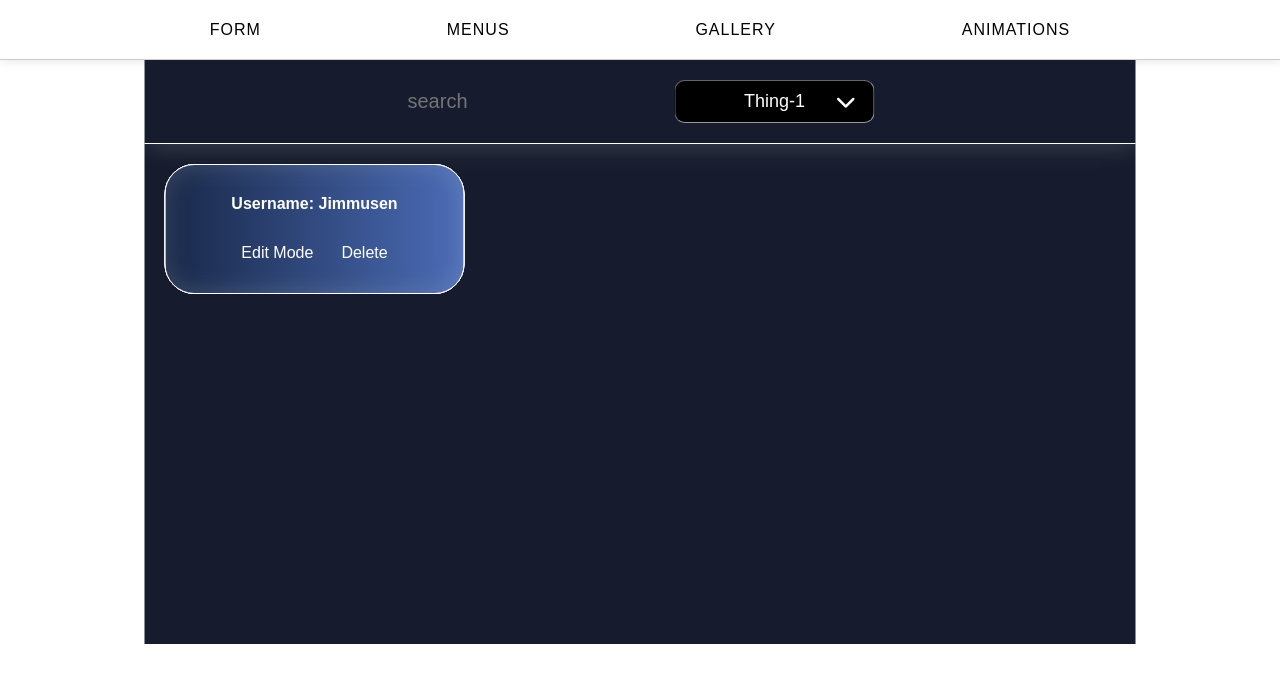
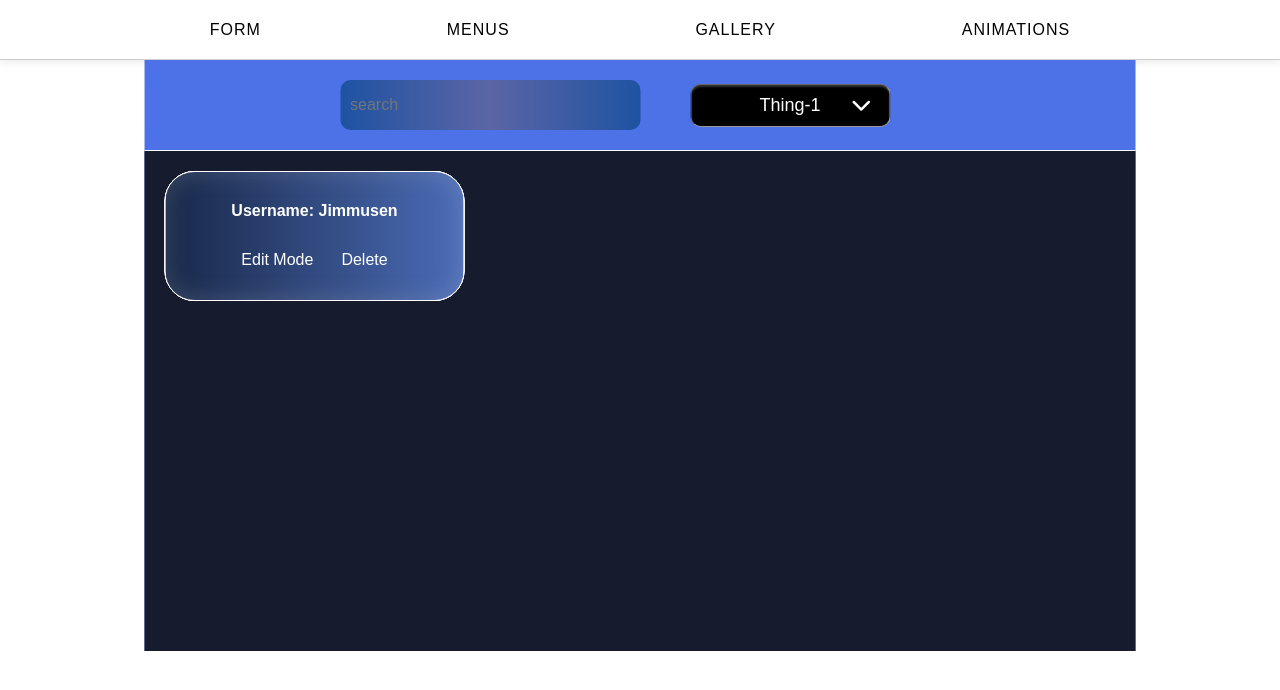
Before and after one commit to savus/testing-vite-react, a React (Vite) app: page / in a window 1280 px wide. Shown: the top 690 px of the page. Built offline with nearby package versions, Linux system fonts and the light colour scheme; data requests are answered from the project's data file.

Commit message:
More styles to the user section

```diff
--- a/src/css/theme.css
+++ b/src/css/theme.css
@@ -7,6 +7,7 @@
   --color-text-light: #dadce1;
   --bg-showcase: #161c2d;
   --bg-showcase-panel: #22262e;
+  --bg-showcase-header: #4d71e6;
   --color-showcase: #fff;
 
   --grad-1: linear-gradient(to right, #182848, #4b6cb7);
--- a/src/css/user-section.css
+++ b/src/css/user-section.css
@@ -1,65 +1,46 @@
 .user-section {
   min-width: 991px;
-  background-color: var(--bg-showcase);
+  background-color: var(--bg-showcase-header);
 }
 
 .user-section * {
   color: var(--color-showcase);
 }
 
-.user-format-controls {
+.user-section .user-format-controls {
   padding: var(--size-20) 0;
   border-bottom: 1px solid var(--bg-primary);
   box-shadow: 1px 0px 25px 0px rgba(255, 255, 255, 0.2);
   display: flex;
+  gap: var(--size-50);
+  align-items: center;
   justify-content: center;
-  align-items: center;
 }
 
-.user-section .showcase-container {
-  height: 500px;
-  position: relative;
+.user-format-controls input {
+  --gradient-opacity: 0.8;
+  background: linear-gradient(
+    to right,
+    rgba(18, 75, 145, var(--gradient-opacity)),
+    rgba(96, 98, 150, var(--gradient-opacity)),
+    rgba(18, 75, 145, var(--gradient-opacity))
+  );
+  min-width: 300px;
+  padding: var(--size-16) 0 var(--size-16) var(--size-10);
+  font-size: var(--size-16);
 }
 
-.showcase-container .card {
-  --card-width: 300px;
-  --card-height: 130px;
-  width: var(--card-width);
-  height: var(--card-height);
-  border: 1px solid white;
-  display: flex;
-  justify-content: space-evenly;
-  align-items: center;
-  flex-direction: column;
-  background: var(--grad-1);
-  border-radius: 30px;
-  position: absolute;
-  box-shadow: inset 0px 0px 25px 1px rgba(200, 200, 200, 0.2);
-  top: 20px;
-  left: 20px;
-}
-
-.showcase-container .card h4,
-.showcase-container .card h6 {
-  margin: 0;
-}
-
-.showcase-container .card .edit-buttons {
-  display: flex;
-  gap: var(--size-16);
-}
-
-.showcase-container .card .edit-buttons button {
-  /* margin-top: var(--size-20); */
-  font-size: var(--size-16);
+.user-format-controls input,
+#test-select {
+  border-radius: 10px;
 }
 
 #test-select {
   position: relative;
   background-color: #000;
   border: 1px inset rgba(255, 255, 255, 0.6);
+  box-shadow: inset 0px 2px 2px 0px rgba(255, 255, 255, 0.2);
   width: 200px;
-  border-radius: 10px;
   user-select: none;
   z-index: 10;
   cursor: pointer;
@@ -118,3 +99,42 @@
   background-color: #333;
   cursor: pointer;
 }
+
+.user-section .showcase-container {
+  height: 500px;
+  position: relative;
+  background-color: var(--bg-showcase);
+}
+
+.showcase-container .card {
+  --card-width: 300px;
+  --card-height: 130px;
+  width: var(--card-width);
+  height: var(--card-height);
+  border: 1px solid white;
+  display: flex;
+  justify-content: space-evenly;
+  align-items: center;
+  flex-direction: column;
+  background: var(--grad-1);
+  border-radius: 30px;
+  position: absolute;
+  box-shadow: inset 0px 0px 25px 1px rgba(200, 200, 200, 0.2);
+  top: 20px;
+  left: 20px;
+}
+
+.showcase-container .card h4,
+.showcase-container .card h6 {
+  margin: 0;
+}
+
+.showcase-container .card .edit-buttons {
+  display: flex;
+  gap: var(--size-16);
+}
+
+.showcase-container .card .edit-buttons button {
+  /* margin-top: var(--size-20); */
+  font-size: var(--size-16);
+}
```
